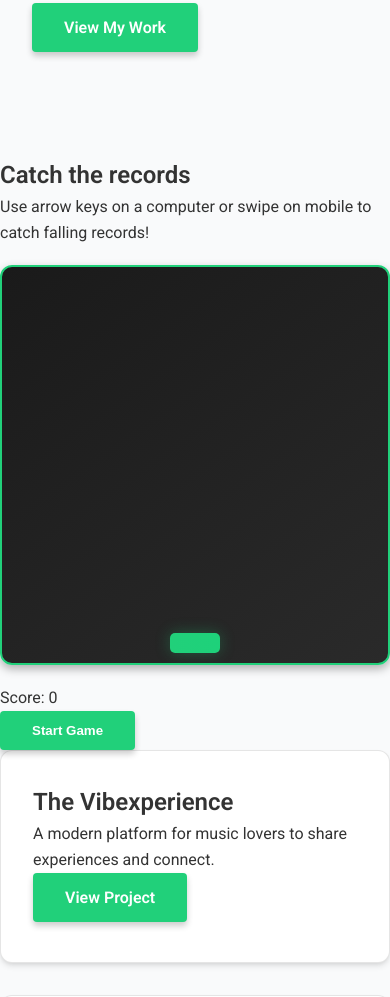
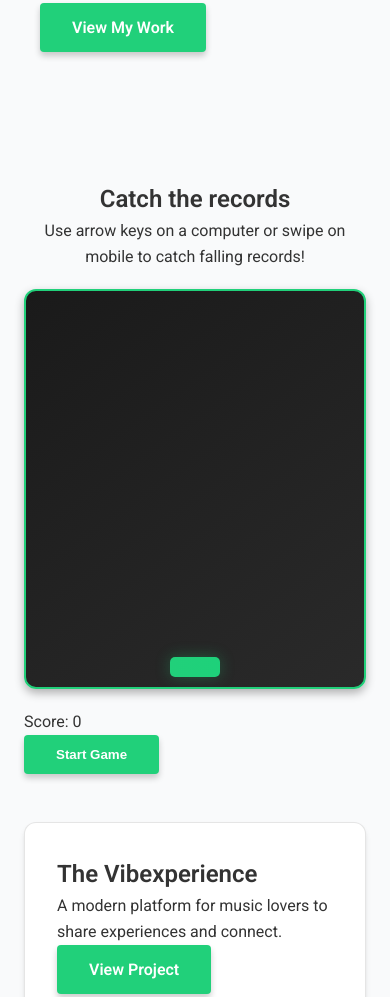
Before and after one commit to Maj-dot/Portfolio, a website: page index.html in a window 390 px wide. Shown: the part 751-1748 px from the top of the page. Drawn offline with nearby package versions, Linux system fonts and the light colour scheme.

Commit message:
Add padding to section of game text

```diff
--- a/styles.css
+++ b/styles.css
@@ -258,6 +258,32 @@ a.btn:hover::after {
   background-color: #000;
 }
 
+.section {
+  padding: 2rem 1rem;
+}
+
+.container {
+  max-width: 1200px;
+  margin: 0 auto;
+  padding: 0 1rem;
+  box-sizing: border-box;
+}
+
+#catch-the-dj-game h2,
+#catch-the-dj-game p {
+  text-align: center;
+}
+
+@media (max-width: 768px) {
+  .section {
+    padding: 1.5rem 1rem;
+  }
+
+  .container {
+    padding: 0 0.5rem;
+  }
+}
+
 body.dark-mode {
   background-color: var(--background-dark);
   color: var(--text-light);
```
